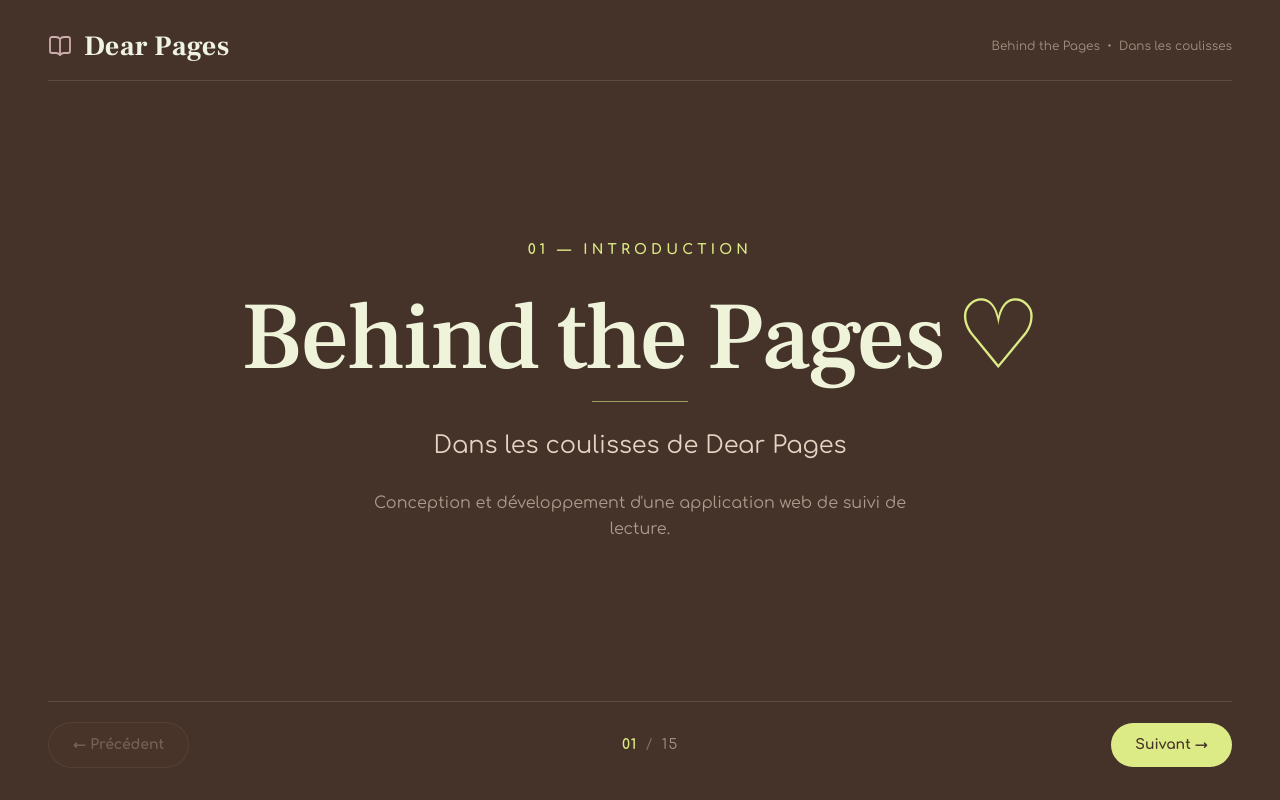
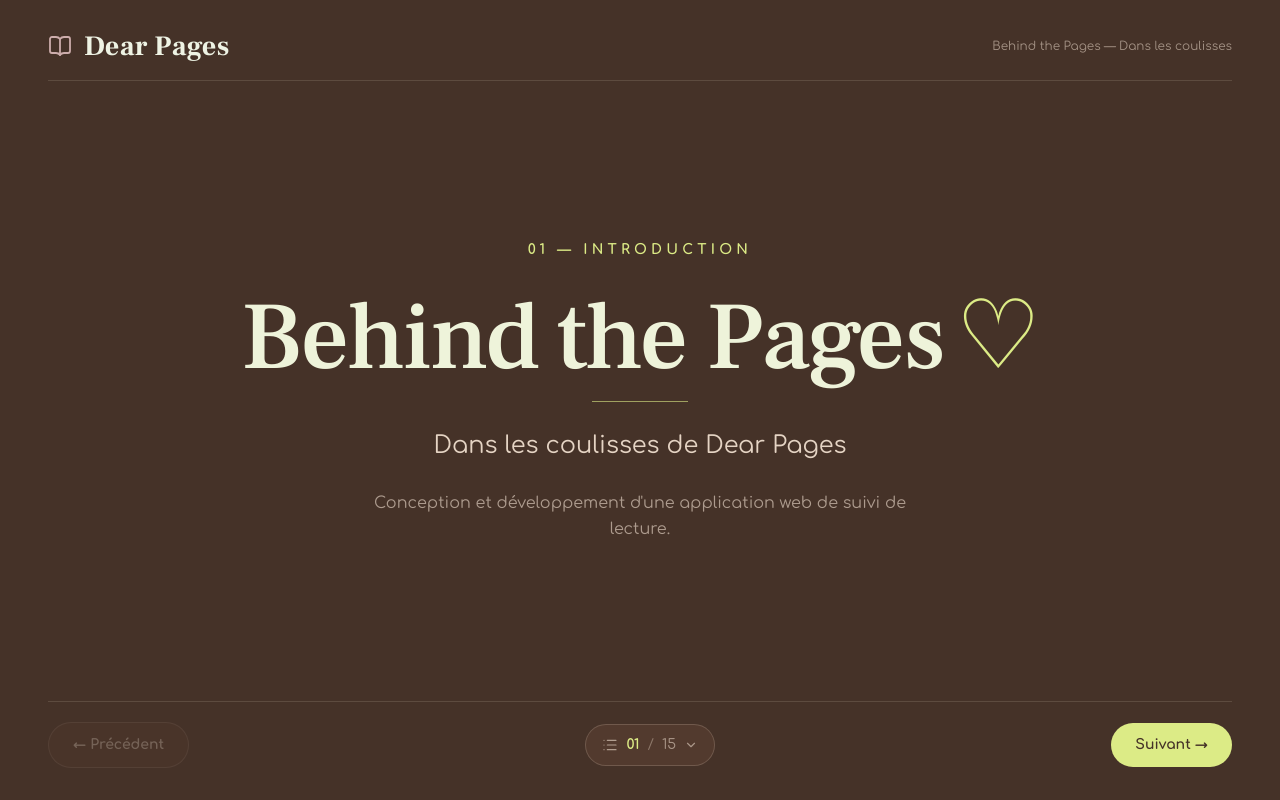
Before and after one commit to bldyonyx/BehindThePages, a React (Vite) app: page / in a window 1280 px wide. Built offline with nearby package versions, Linux system fonts and the light colour scheme.

Commit message:
style: hide slide menu scrollbar

```diff
--- a/src/components/Presentation.jsx
+++ b/src/components/Presentation.jsx
@@ -1,5 +1,5 @@
 
-import { BookOpen } from "lucide-react";
+import { BookOpen, ExternalLink } from "lucide-react";
 
 import { presentationData } from "../data/presentationData";
 import useSlideNavigation from "../hooks/useSlideNavigation";
@@ -22,6 +22,7 @@ const slideComponents = {
 function Presentation() {
   const {
     currentSlide,
+    goToSlide,
     nextSlide,
     previousSlide,
   } = useSlideNavigation(presentationData.length);
@@ -32,20 +33,34 @@ function Presentation() {
   return (
     <main className="flex min-h-screen flex-col bg-darkwood px-6 py-6 font-ui text-parchment sm:px-12 sm:py-8">
       <header className="flex items-center justify-between gap-4 border-b border-parchment/15 pb-5">
-        <div className="flex items-center gap-3 text-[#EEF3E4]">
+        <a
+          href="https://dear-pages-booktracker.web.app"
+          target="_blank"
+          rel="noopener noreferrer"
+          aria-label="Ouvrir Dear Pages dans un nouvel onglet"
+          title="Ouvrir Dear Pages"
+          className="group flex items-center gap-3 text-[#EEF3E4] transition-colors hover:text-lime focus-visible:rounded-md focus-visible:outline-2 focus-visible:outline-offset-4 focus-visible:outline-lime"
+        >
           <BookOpen
             aria-hidden="true"
-            className="size-6 shrink-0 text-[#CDADAC]"
+            className="size-6 shrink-0 text-[#CDADAC] transition-colors group-hover:text-lime"
             strokeWidth={1.8}
           />
 
           <span className="whitespace-nowrap font-heading text-[28px] font-semibold leading-none tracking-[0.01em]">
             Dear Pages
           </span>
-        </div>
+
+          <ExternalLink
+            aria-hidden="true"
+            size={15}
+            className="ml-1 shrink-0 text-parchment/50 opacity-0 transition-all duration-200 group-hover:opacity-100 group-focus-visible:opacity-100"
+            strokeWidth={1.8}
+          />
+        </a>
 
         <span className="hidden text-xs text-parchment/60 sm:block">
-          Behind the Pages ・ Dans les coulisses
+          Behind the Pages — Dans les coulisses
         </span>
       </header>
 
@@ -56,8 +71,10 @@ function Presentation() {
       <SlideNavigation
         currentSlide={currentSlide}
         totalSlides={presentationData.length}
+        slides={presentationData}
         onPrevious={previousSlide}
         onNext={nextSlide}
+        onGoToSlide={goToSlide}
       />
     </main>
   );
--- a/src/components/SlideNavigation.jsx
+++ b/src/components/SlideNavigation.jsx
@@ -1,12 +1,49 @@
+
+import { useEffect, useRef, useState } from "react";
+import { Check, ChevronDown, List } from "lucide-react";
 
 function SlideNavigation({
   currentSlide,
   totalSlides,
+  slides,
   onPrevious,
   onNext,
+  onGoToSlide,
 }) {
+  const [isMenuOpen, setIsMenuOpen] = useState(false);
+  const menuRef = useRef(null);
+
   const isFirst = currentSlide === 0;
   const isLast = currentSlide === totalSlides - 1;
+
+  useEffect(() => {
+    if (!isMenuOpen) return;
+
+    const handlePointerDown = (event) => {
+      if (!menuRef.current?.contains(event.target)) {
+        setIsMenuOpen(false);
+      }
+    };
+
+    const handleEscape = (event) => {
+      if (event.key === "Escape") {
+        setIsMenuOpen(false);
+      }
+    };
+
+    document.addEventListener("pointerdown", handlePointerDown);
+    document.addEventListener("keydown", handleEscape);
+
+    return () => {
+      document.removeEventListener("pointerdown", handlePointerDown);
+      document.removeEventListener("keydown", handleEscape);
+    };
+  }, [isMenuOpen]);
+
+  const handleSelectSlide = (index) => {
+    onGoToSlide(index);
+    setIsMenuOpen(false);
+  };
 
   return (
     <nav
@@ -22,7 +59,25 @@ function SlideNavigation({
         ← Précédent
       </button>
 
-      <div className="flex items-center gap-2 text-sm tracking-widest">
+      <div
+        ref={menuRef}
+        className="relative flex items-center justify-center"
+      >
+        <button
+          type="button"
+          onClick={() => setIsMenuOpen((previous) => !previous)}
+          aria-expanded={isMenuOpen}
+          aria-haspopup="true"
+          aria-label="Choisir une slide"
+          title="Accéder à une slide"
+          className="flex items-center gap-2 rounded-full border border-parchment/20 bg-walnut/40 px-3 py-2.5 text-sm transition-colors hover:border-lime/50 hover:bg-walnut sm:px-4"
+        >
+          <List
+            size={16}
+            className="text-parchment/65"
+            strokeWidth={1.8}
+          />
+
           <span className="font-bold text-lime">
             {String(currentSlide + 1).padStart(2, "0")}
           </span>
@@ -32,6 +87,73 @@ function SlideNavigation({
           <span className="text-parchment/60">
             {String(totalSlides).padStart(2, "0")}
           </span>
+
+          <ChevronDown
+            size={14}
+            className={`text-parchment/60 transition-transform ${
+              isMenuOpen ? "rotate-180" : ""
+            }`}
+          />
+        </button>
+
+        {isMenuOpen && (
+          <div
+            role="group"
+            aria-label="Liste des slides"
+            className="absolute bottom-full left-1/2 z-40 mb-3 max-h-[min(65vh,480px)] w-[min(320px,90vw)] -translate-x-1/2 overflow-y-auto rounded-2xl border border-parchment/20 bg-darkwood p-2 shadow-2xl [scrollbar-width:none] [&::-webkit-scrollbar]:hidden"
+          >
+            <div className="border-b border-parchment/15 px-3 py-3">
+              <p className="text-xs font-bold uppercase tracking-[0.15em] text-lime">
+                Sommaire
+              </p>
+
+              <p className="mt-1 text-xs text-parchment/50">
+                Accéder directement à une slide
+              </p>
+            </div>
+
+            <div className="space-y-1 pt-2">
+              {slides.map((slide, index) => {
+                const isActive = index === currentSlide;
+
+                return (
+                  <button
+                    key={slide.id}
+                    type="button"
+                    onClick={() => handleSelectSlide(index)}
+                    aria-current={isActive ? "step" : undefined}
+                    className={`flex w-full items-center gap-3 rounded-xl px-3 py-2.5 text-left text-sm transition-colors ${
+                      isActive
+                        ? "bg-lime/10 text-lime"
+                        : "text-parchment/75 hover:bg-parchment/10 hover:text-mintcream"
+                    }`}
+                  >
+                    <span
+                      className={`w-6 shrink-0 font-mono text-xs ${
+                        isActive
+                          ? "text-lime"
+                          : "text-parchment/40"
+                      }`}
+                    >
+                      {String(index + 1).padStart(2, "0")}
+                    </span>
+
+                    <span className="min-w-0 flex-1">
+                      {slide.navLabel}
+                    </span>
+
+                    {isActive && (
+                      <Check
+                        size={15}
+                        className="shrink-0 text-lime"
+                      />
+                    )}
+                  </button>
+                );
+              })}
+            </div>
+          </div>
+        )}
       </div>
 
       <button
```
Lines whose indentation alone changed are shown as unchanged.
